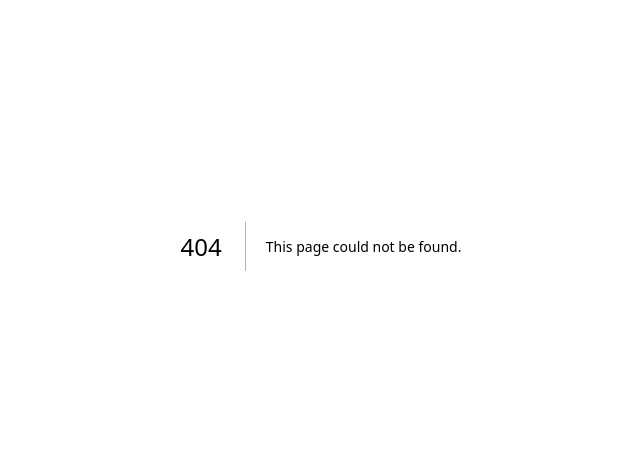
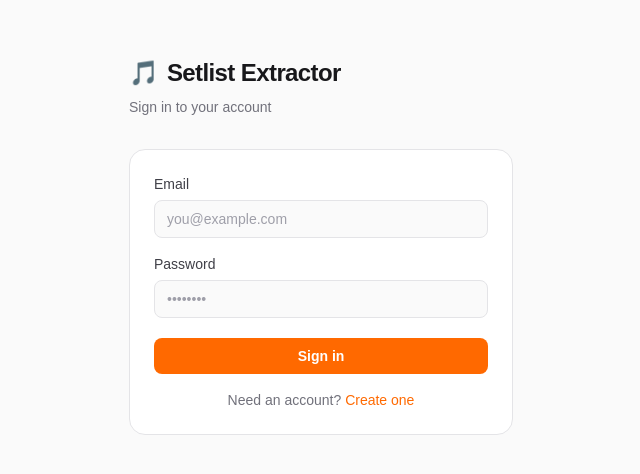
Before and after one commit to CAPJackie/soundcloud-setlist-extractor, a Next.js app: page /login in a window 1280 px wide. Before the commit this address had no page. Shown: the part 154-628 px from the top of the page, without its empty margins (319-959 px from the left). Built offline with nearby package versions, Linux system fonts and the light colour scheme.

Commit message:
Register/Signup flow with whitelist

```diff
--- /dev/null
+++ b/app/api/auth/[...nextauth]/route.ts
@@ -0,0 +1,2 @@
+import { handlers } from "@/auth";
+export const { GET, POST } = handlers;
--- /dev/null
+++ b/app/api/auth/register/route.ts
@@ -0,0 +1,32 @@
+import { NextResponse } from "next/server";
+import bcrypt from "bcryptjs";
+import { isEmailWhitelisted } from "@/lib/whitelist";
+import { findUserByEmail, createUser } from "@/lib/users";
+
+export async function POST(req: Request) {
+  const body = await req.json();
+  const email = (body.email as string | undefined)?.toLowerCase().trim() ?? "";
+  const password = (body.password as string | undefined) ?? "";
+
+  if (!email || !password) {
+    return NextResponse.json({ error: "Email and password are required" }, { status: 400 });
+  }
+
+  if (!isEmailWhitelisted(email)) {
+    return NextResponse.json({ error: "Email not authorized" }, { status: 403 });
+  }
+
+  const existing = await findUserByEmail(email);
+  if (existing) {
+    return NextResponse.json({ error: "Account already exists" }, { status: 409 });
+  }
+
+  if (password.length < 8) {
+    return NextResponse.json({ error: "Password must be at least 8 characters" }, { status: 400 });
+  }
+
+  const passwordHash = await bcrypt.hash(password, 12);
+  await createUser(email, passwordHash);
+
+  return NextResponse.json({ ok: true }, { status: 201 });
+}
--- /dev/null
+++ b/app/login/page.tsx
@@ -0,0 +1,145 @@
+"use client";
+
+import { useState } from "react";
+import { signIn } from "next-auth/react";
+
+export default function LoginPage() {
+  const [mode, setMode] = useState<"signin" | "register">("signin");
+  const [email, setEmail] = useState("");
+  const [password, setPassword] = useState("");
+  const [loading, setLoading] = useState(false);
+  const [error, setError] = useState<string | null>(null);
+
+  const handleSubmit = async (e: React.FormEvent) => {
+    e.preventDefault();
+    setLoading(true);
+    setError(null);
+
+    try {
+      if (mode === "register") {
+        const res = await fetch("/api/auth/register", {
+          method: "POST",
+          headers: { "Content-Type": "application/json" },
+          body: JSON.stringify({ email, password }),
+        });
+        const data = await res.json();
+        if (!res.ok) {
+          setError(data.error ?? "Registration failed");
+          return;
+        }
+      }
+
+      const result = await signIn("credentials", {
+        email,
+        password,
+        redirect: false,
+      });
+
+      if (result?.error) {
+        setError("Invalid email or password");
+        return;
+      }
+
+      window.location.href = "/";
+    } catch(e) {
+      console.error(e)
+    }
+    finally {
+      setLoading(false);
+    }
+  };
+
+  return (
+    <main className="min-h-screen bg-zinc-50 dark:bg-zinc-950 flex items-center justify-center px-4">
+      <div className="w-full max-w-sm">
+        <div className="flex flex-col gap-2 mb-8">
+          <div className="flex items-center gap-2">
+            <span className="text-2xl">&#127925;</span>
+            <h1 className="text-2xl font-bold tracking-tight text-zinc-900 dark:text-zinc-50">
+              Setlist Extractor
+            </h1>
+          </div>
+          <p className="text-sm text-zinc-500 dark:text-zinc-400">
+            {mode === "signin" ? "Sign in to your account" : "Create your account"}
+          </p>
+        </div>
+
+        <div className="bg-white dark:bg-zinc-900 rounded-2xl border border-zinc-200 dark:border-zinc-800 p-6">
+          <form onSubmit={handleSubmit} className="flex flex-col gap-4">
+            <div className="flex flex-col gap-1.5">
+              <label className="text-sm font-medium text-zinc-700 dark:text-zinc-300">
+                Email
+              </label>
+              <input
+                type="email"
+                value={email}
+                onChange={(e) => setEmail(e.target.value)}
+                required
+                disabled={loading}
+                placeholder="you@example.com"
+                className="rounded-lg border border-zinc-200 dark:border-zinc-700 bg-zinc-50 dark:bg-zinc-800 px-3 py-2 text-sm text-zinc-900 dark:text-zinc-50 placeholder:text-zinc-400 outline-none focus:ring-2 focus:ring-orange-500 disabled:opacity-50"
+              />
+            </div>
+
+            <div className="flex flex-col gap-1.5">
+              <label className="text-sm font-medium text-zinc-700 dark:text-zinc-300">
+                Password
+              </label>
+              <input
+                type="password"
+                value={password}
+                onChange={(e) => setPassword(e.target.value)}
+                required
+                disabled={loading}
+                placeholder={mode === "register" ? "At least 8 characters" : "••••••••"}
+                className="rounded-lg border border-zinc-200 dark:border-zinc-700 bg-zinc-50 dark:bg-zinc-800 px-3 py-2 text-sm text-zinc-900 dark:text-zinc-50 placeholder:text-zinc-400 outline-none focus:ring-2 focus:ring-orange-500 disabled:opacity-50"
+              />
+            </div>
+
+            {error && (
+              <p className="text-sm text-red-500 dark:text-red-400">{error}</p>
+            )}
+
+            <button
+              type="submit"
+              disabled={loading}
+              className="mt-1 rounded-lg bg-orange-500 hover:bg-orange-600 disabled:opacity-50 disabled:cursor-not-allowed px-4 py-2 text-sm font-semibold text-white transition"
+            >
+              {loading
+                ? mode === "signin"
+                  ? "Signing in…"
+                  : "Creating account…"
+                : mode === "signin"
+                ? "Sign in"
+                : "Create account"}
+            </button>
+          </form>
+
+          <div className="mt-4 text-center text-sm text-zinc-500 dark:text-zinc-400">
+            {mode === "signin" ? (
+              <>
+                Need an account?{" "}
+                <button
+                  onClick={() => { setMode("register"); setError(null); }}
+                  className="text-orange-500 hover:text-orange-400 font-medium"
+                >
+                  Create one
+                </button>
+              </>
+            ) : (
+              <>
+                Already have an account?{" "}
+                <button
+                  onClick={() => { setMode("signin"); setError(null); }}
+                  className="text-orange-500 hover:text-orange-400 font-medium"
+                >
+                  Sign in
+                </button>
+              </>
+            )}
+          </div>
+        </div>
+      </div>
+    </main>
+  );
+}
--- a/app/page.tsx
+++ b/app/page.tsx
@@ -1,6 +1,7 @@
 "use client";
 
 import { useState, useCallback } from "react";
+import { signOut } from "next-auth/react";
 import URLInput from "@/components/URLInput";
 import TrackList from "@/components/TrackList";
 
@@ -80,11 +81,19 @@ export default function Home() {
       <div className="w-full max-w-2xl flex flex-col gap-10">
         {/* Header */}
         <div className="flex flex-col gap-2">
-          <div className="flex items-center gap-2">
-            <span className="text-2xl">&#127925;</span>
-            <h1 className="text-2xl font-bold tracking-tight text-zinc-900 dark:text-zinc-50">
-              Setlist Extractor
-            </h1>
+          <div className="flex items-center justify-between gap-2">
+            <div className="flex items-center gap-2">
+              <span className="text-2xl">&#127925;</span>
+              <h1 className="text-2xl font-bold tracking-tight text-zinc-900 dark:text-zinc-50">
+                Setlist Extractor
+              </h1>
+            </div>
+            <button
+              onClick={() => signOut({ redirectTo: "/login" })}
+              className="text-xs text-zinc-400 hover:text-zinc-600 dark:hover:text-zinc-300 transition"
+            >
+              Sign out
+            </button>
           </div>
           <p className="text-sm text-zinc-500 dark:text-zinc-400">
             Paste a SoundCloud mix URL to extract the full tracklist. Reads the description first,
--- /dev/null
+++ b/auth.ts
@@ -0,0 +1,35 @@
+import NextAuth from "next-auth";
+import Credentials from "next-auth/providers/credentials";
+import bcrypt from "bcryptjs";
+import { findUserByEmail } from "@/lib/users";
+
+export const { handlers, auth, signIn, signOut } = NextAuth({
+  providers: [
+    Credentials({
+      credentials: {
+        email: {},
+        password: {},
+      },
+      async authorize(credentials) {
+        const email = (credentials.email as string | undefined)?.toLowerCase().trim();
+        const password = credentials.password as string | undefined;
+        if (!email || !password) return null;
+
+        const user = await findUserByEmail(email);
+        if (!user) return null;
+
+        const ok = await bcrypt.compare(password, user.passwordHash);
+        if (!ok) return null;
+
+        return { id: email, email };
+      },
+    }),
+  ],
+  pages: { signIn: "/login" },
+  session: { strategy: "jwt" },
+  callbacks: {
+    authorized({ auth }) {
+      return !!auth?.user;
+    },
+  },
+});
--- /dev/null
+++ b/lib/users.ts
@@ -0,0 +1,28 @@
+import { getDb } from "./db";
+
+export interface User {
+  email: string;
+  passwordHash: string;
+  createdAt: Date;
+}
+
+async function collection() {
+  const db = await getDb();
+  const col = db.collection<User>("users");
+  await col.createIndex({ email: 1 }, { unique: true });
+  return col;
+}
+
+export async function findUserByEmail(email: string): Promise<User | null> {
+  const col = await collection();
+  return col.findOne({ email: email.toLowerCase().trim() }, { projection: { _id: 0 } });
+}
+
+export async function createUser(email: string, passwordHash: string): Promise<void> {
+  const col = await collection();
+  await col.insertOne({
+    email: email.toLowerCase().trim(),
+    passwordHash,
+    createdAt: new Date(),
+  });
+}
--- /dev/null
+++ b/lib/whitelist.ts
@@ -0,0 +1,7 @@
+export function isEmailWhitelisted(email: string): boolean {
+  const list = (process.env.EMAIL_WHITELIST ?? "")
+    .split(",")
+    .map((e) => e.toLowerCase().trim())
+    .filter(Boolean);
+  return list.includes(email.toLowerCase().trim());
+}
--- a/package.json
+++ b/package.json
@@ -10,16 +10,19 @@
     "lint": "eslint"
   },
   "dependencies": {
+    "bcryptjs": "^3.0.3",
     "eventsource-parser": "^3.0.8",
     "ffmpeg-static": "^5.3.0",
     "fluent-ffmpeg": "^2.1.3",
     "mongodb": "^7.2.0",
     "next": "16.2.4",
+    "next-auth": "^5.0.0-beta.31",
     "react": "19.2.4",
     "react-dom": "19.2.4"
   },
   "devDependencies": {
     "@tailwindcss/postcss": "^4",
+    "@types/bcryptjs": "^2.4.6",
     "@types/fluent-ffmpeg": "^2.1.28",
     "@types/node": "^20",
     "@types/react": "^19",
--- /dev/null
+++ b/proxy.ts
@@ -0,0 +1,8 @@
+import { auth } from "@/auth";
+export default auth;
+
+export const config = {
+  matcher: [
+    "/((?!api/auth|_next/static|_next/image|favicon.ico|.*\\.(?:svg|png|jpg|jpeg|gif|webp)$).*)",
+  ],
+};
```
Also changed, not shown: 1 other file (tests, documents, lock files or other folders).
